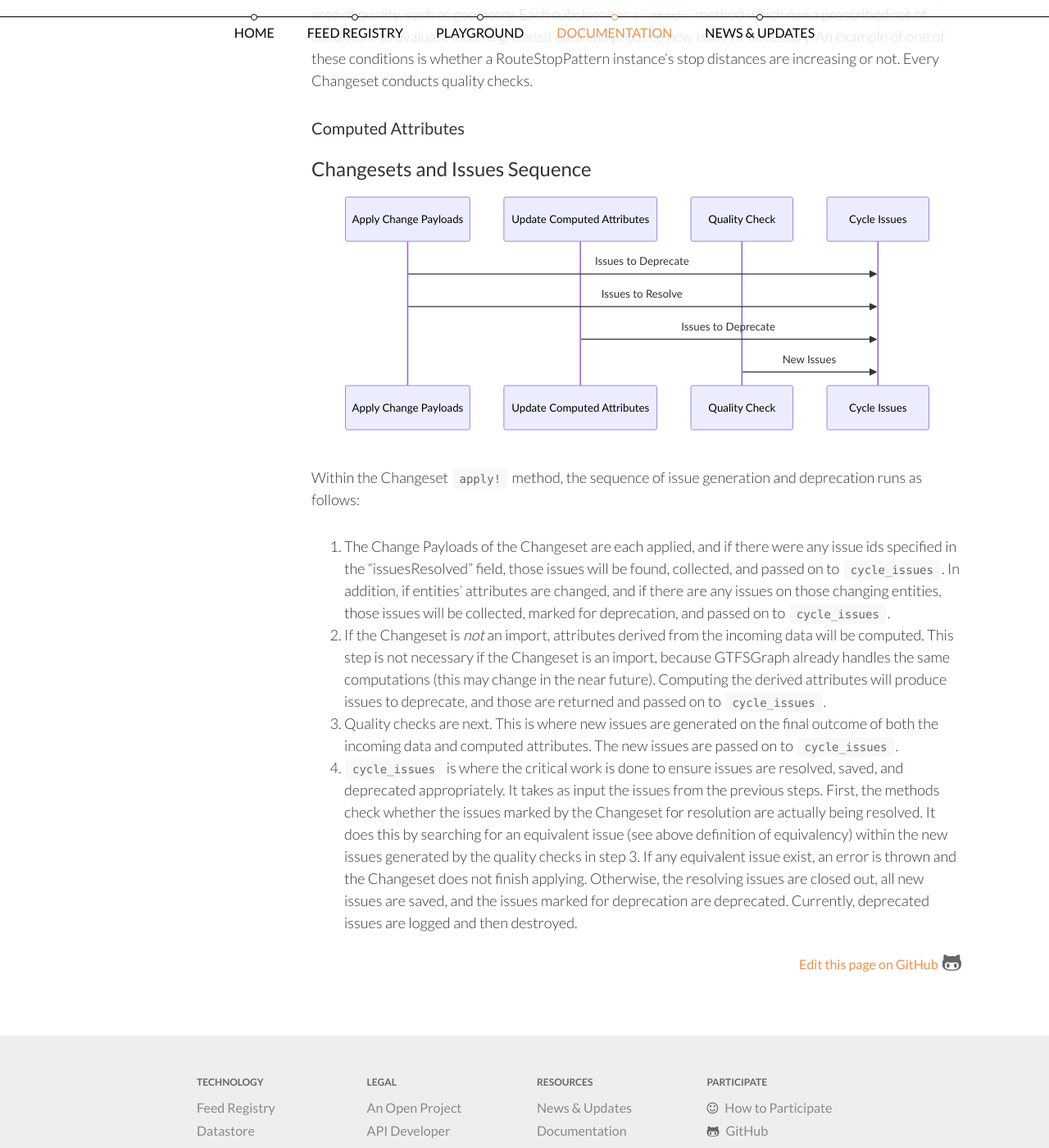
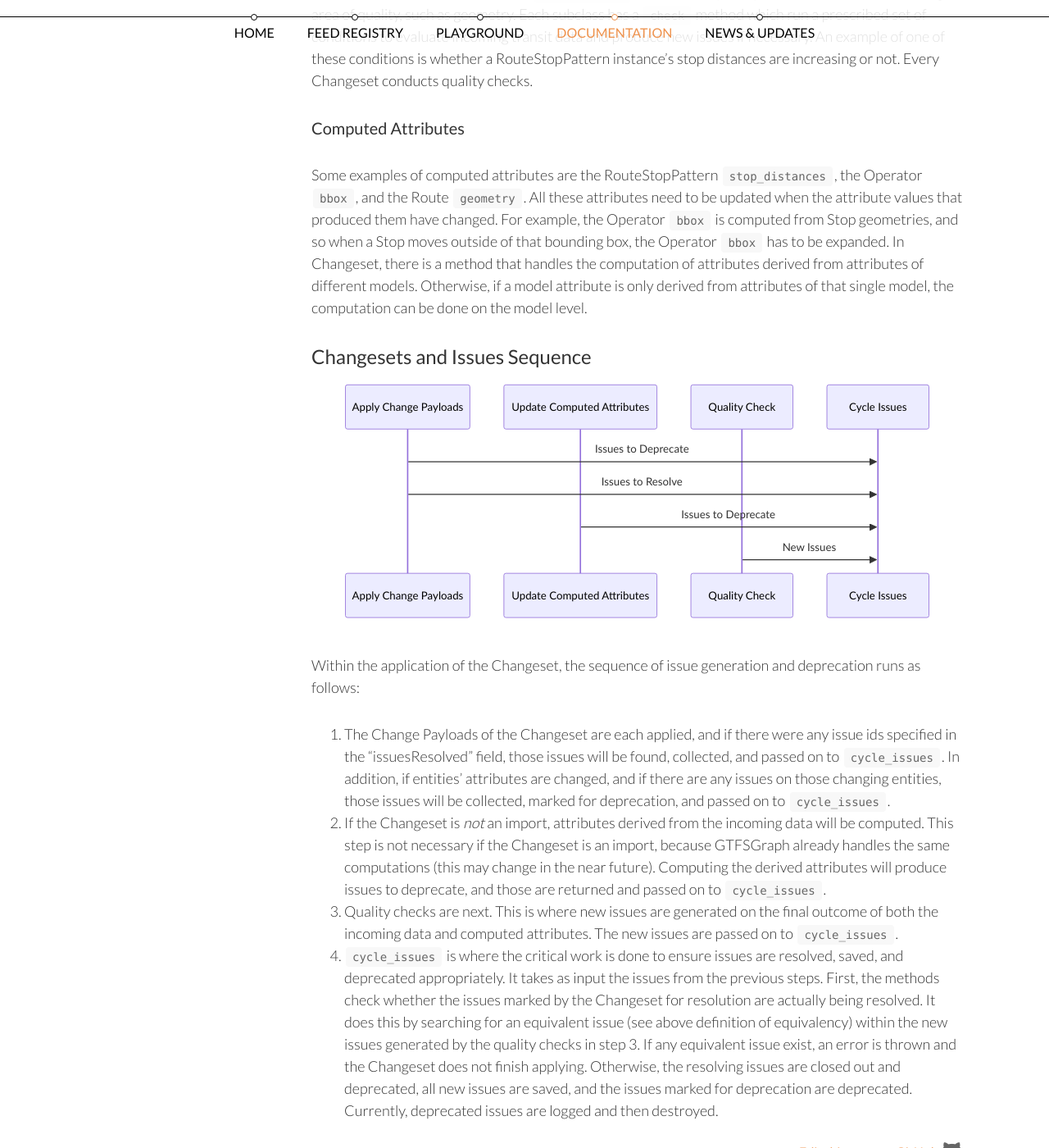
Before and after one commit to transitland/www-transit-land, a Jekyll site: the page built from documentation/datastore/issues.md, in a window 1280 px wide and 1400 px high, scrolled down 2283 px. Shown: the whole window at 82% size. Built offline with Jekyll 4.4.1, drawn with Linux system fonts in a browser that asks for light colours; nearby versions of some CDN libraries; some of the changed text lies outside the part shown.

Commit message:
computed attribute explanations

```diff
--- a/documentation/datastore/issues.md
+++ b/documentation/datastore/issues.md
@@ -61,7 +61,7 @@ incoming transit data and produce new issues if necessary. An example of one of
 instance's stop distances are increasing or not. Every Changeset conducts quality checks.
 
 #### Computed Attributes
-
+Some examples of computed attributes are the RouteStopPattern `stop_distances`, the Operator `bbox`, and the Route `geometry`. All these attributes need to be updated when the attribute values that produced them have changed. For example, the Operator `bbox` is computed from Stop geometries, and so when a Stop moves outside of that bounding box, the Operator `bbox` has to be expanded. In Changeset, there is a method that handles the computation of attributes derived from attributes of different models. Otherwise, if a model attribute is only derived from attributes of that single model, the computation can be done on the model level.
 
 ### Changesets and Issues Sequence
 
@@ -77,7 +77,7 @@ sequenceDiagram
     Quality Check->>Cycle Issues: New Issues
 </div>
 
-Within the Changeset `apply!` method, the sequence of issue generation and deprecation runs as follows:
+Within the application of the Changeset, the sequence of issue generation and deprecation runs as follows:
 
 1.  The Change Payloads of the Changeset are each applied, and if there were any issue ids specified in the "issuesResolved"
 field, those issues will be found, collected, and passed on to `cycle_issues`. In addition, if entities' attributes are changed,
@@ -85,4 +85,4 @@ and if there are any issues on those changing entities, those issues will be col
 2.  If the Changeset is *not* an import, attributes derived from the incoming data will be computed. This step is not necessary if the Changeset is an import, because GTFSGraph already handles the same computations (this may change in the near future).
 Computing the derived attributes will produce issues to deprecate, and those are returned and passed on to `cycle_issues`.
 3.  Quality checks are next. This is where new issues are generated on the final outcome of both the incoming data and computed attributes. The new issues are passed on to `cycle_issues`.
-4.  `cycle_issues` is where the critical work is done to ensure issues are resolved, saved, and deprecated appropriately. It takes as input the issues from the previous steps. First, the methods check whether the issues marked by the Changeset for resolution are actually being resolved. It does this by searching for an equivalent issue (see above definition of equivalency) within the new issues generated by the quality checks in step 3. If any equivalent issue exist, an error is thrown and the Changeset does not finish applying. Otherwise, the resolving issues are closed out, all new issues are saved, and the issues marked for deprecation are deprecated. Currently, deprecated issues are logged and then destroyed.
+4.  `cycle_issues` is where the critical work is done to ensure issues are resolved, saved, and deprecated appropriately. It takes as input the issues from the previous steps. First, the methods check whether the issues marked by the Changeset for resolution are actually being resolved. It does this by searching for an equivalent issue (see above definition of equivalency) within the new issues generated by the quality checks in step 3. If any equivalent issue exist, an error is thrown and the Changeset does not finish applying. Otherwise, the resolving issues are closed out and deprecated, all new issues are saved, and the issues marked for deprecation are deprecated. Currently, deprecated issues are logged and then destroyed.
```
Also changed, not shown: other parts of documentation/datastore/issues.md (+1 -1 lines).
